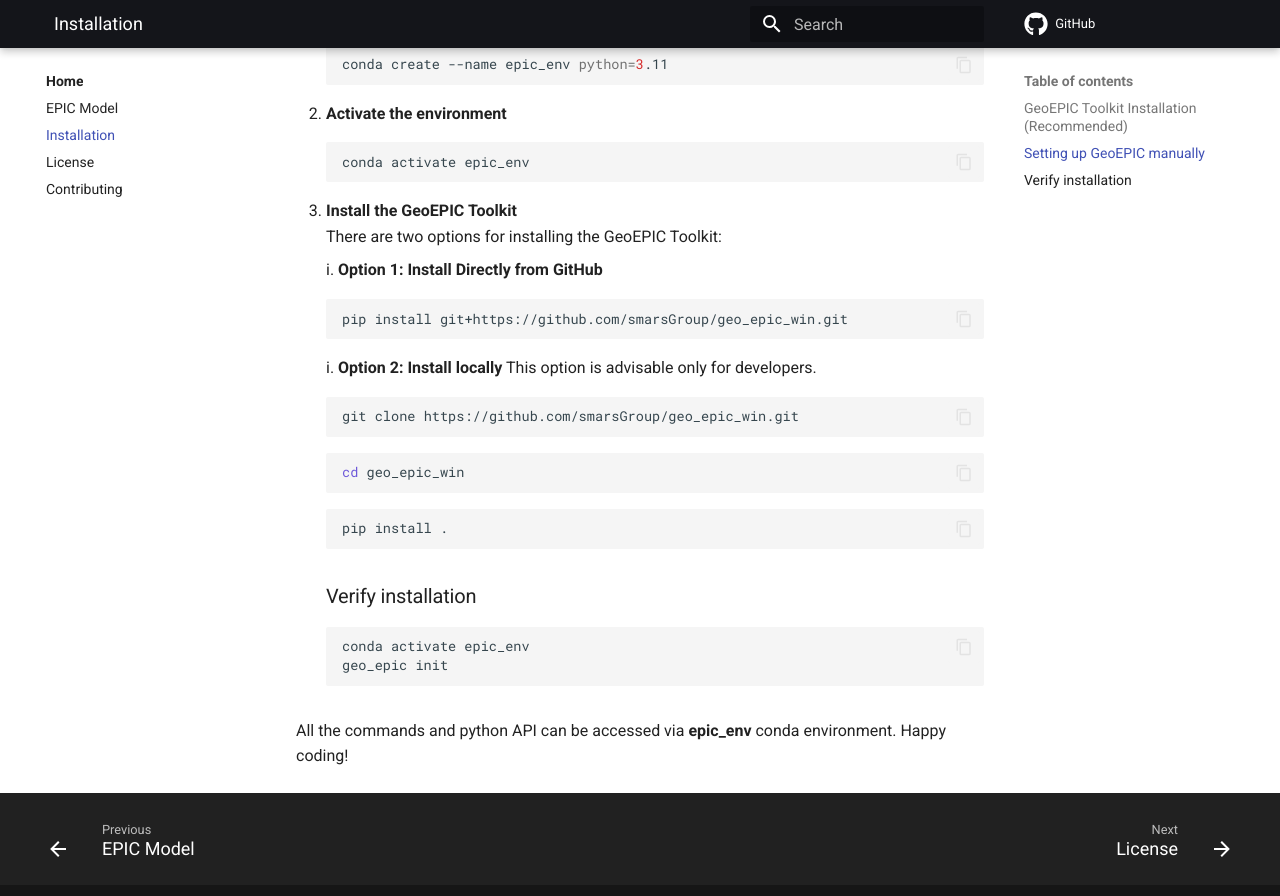
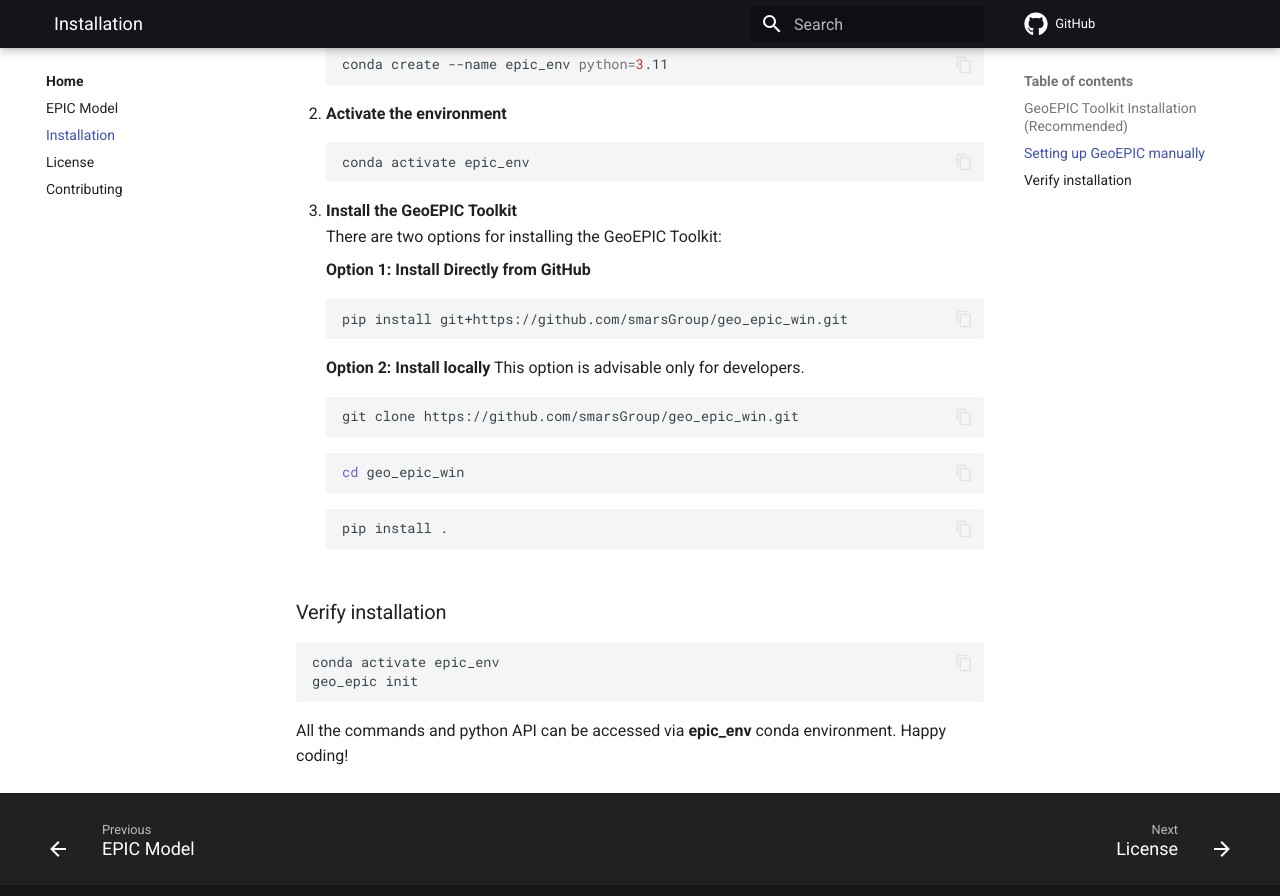
Before and after one commit to smarsGroup/geo_epic_win, an MkDocs documentation site: the page built from docs/pages/installation.md, in a window 1280 px wide and 900 px high, scrolled down 563 px. Shown: the top 896 px of the window. Built offline with MkDocs 1.6.1 and Material for MkDocs 9.7.7, drawn with Linux system fonts in a browser that asks for light colours; comment, search, counter and statistics services are not loaded.

````diff
--- a/docs/pages/installation.md
+++ b/docs/pages/installation.md
@@ -7,6 +7,7 @@ Before starting the setup, ensure you have [`conda`](https://docs.conda.io/proje
    ```
    call epic_setup.bat
    ```
+
 ### Setting up GeoEPIC manually
 
 1. **Create a virtual environment in conda**
@@ -22,11 +23,12 @@ Before starting the setup, ensure you have [`conda`](https://docs.conda.io/proje
 3. **Install the GeoEPIC Toolkit**
    There are two options for installing the GeoEPIC Toolkit:
 
-    i. **Option 1: Install Directly from GitHub**
+    **Option 1: Install Directly from GitHub**
         ```bash
         pip install git+https://github.com/smarsGroup/geo_epic_win.git
         ```
-    i. **Option 2: Install locally**
+
+    **Option 2: Install locally**
         This option is advisable only for developers.
         ```bash
         git clone https://github.com/smarsGroup/geo_epic_win.git
@@ -37,6 +39,7 @@ Before starting the setup, ensure you have [`conda`](https://docs.conda.io/proje
         ```bash
         pip install .
         ```
+
 ### Verify installation
    ```
    conda activate epic_env
````
